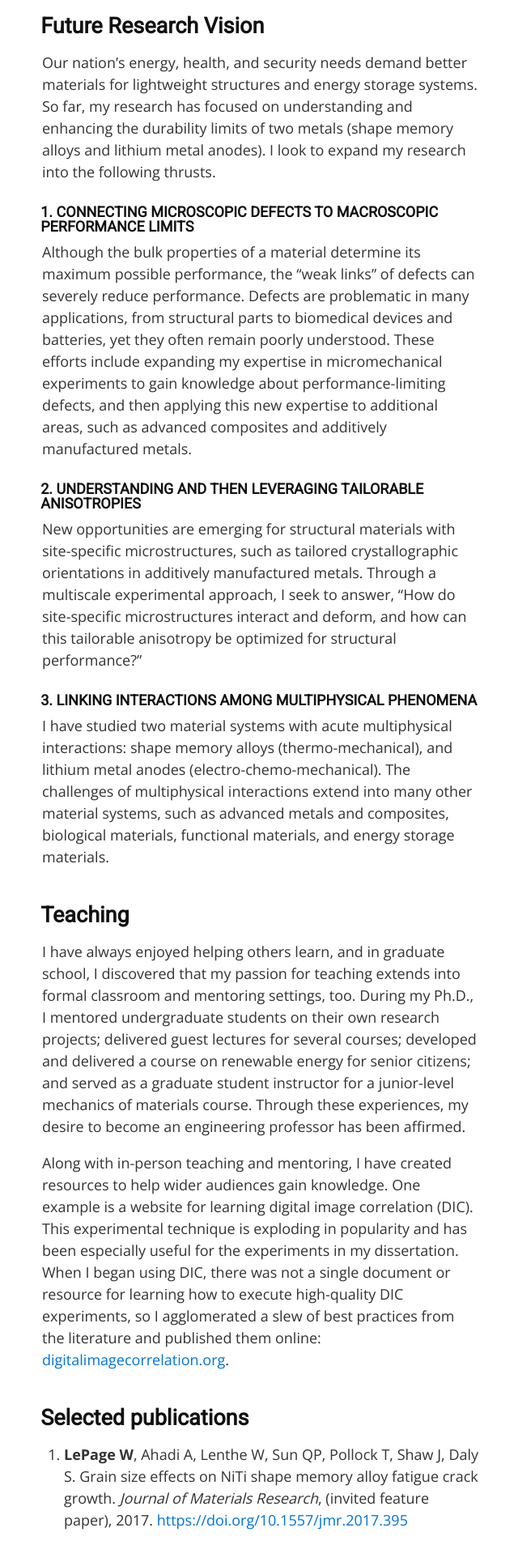
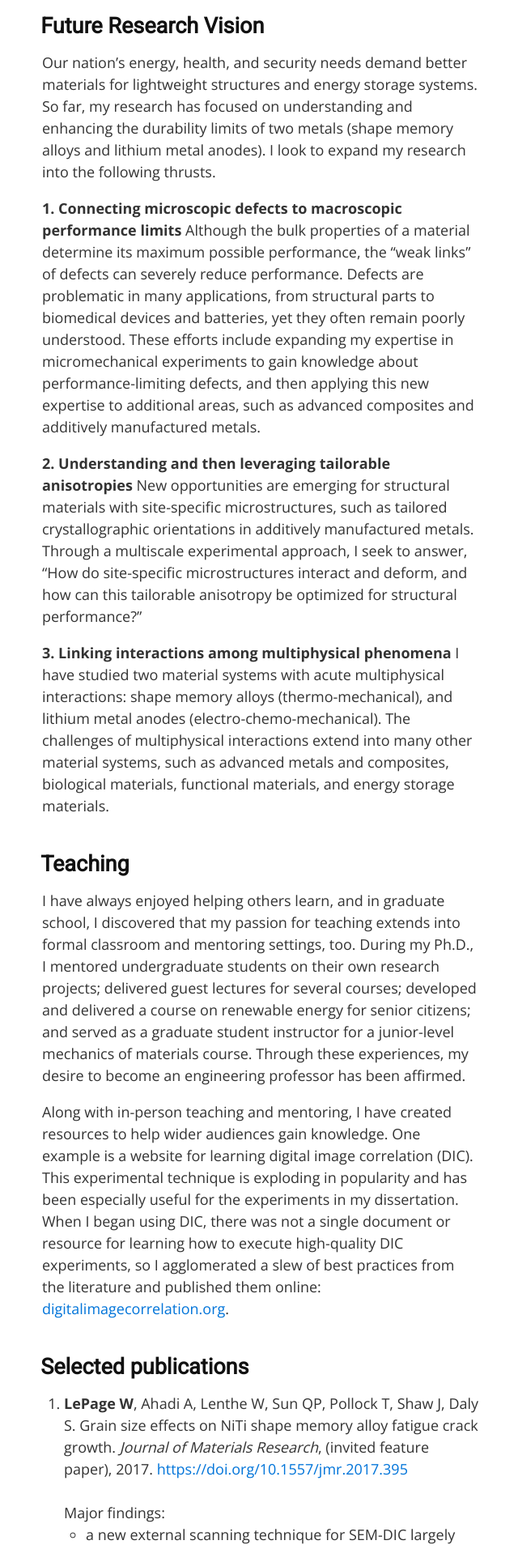
Before and after one commit to wlepage/wlepage.github.io, a Jekyll site: the page built from index.md, in a window 1280 px wide. Shown: the part 1506-3419 px from the top of the page at 81% size, without its empty margins (318-958 px from the left). Built offline with Jekyll 4.4.1, drawn with Linux system fonts in a browser that asks for light colours.

```diff
--- a/index.md
+++ b/index.md
@@ -35,13 +35,13 @@ I am a Ph.D. student in Mechanical Engineering at the University of Michigan. Fo
 
 Our nation's energy, health, and security needs demand better materials for lightweight structures and energy storage systems. So far, my research has focused on understanding and enhancing the durability limits of two metals (shape memory alloys and lithium metal anodes). I look to expand my research into the following thrusts.
 
-### 1. Connecting microscopic defects to macroscopic performance limits
+__1. Connecting microscopic defects to macroscopic performance limits__
 Although the bulk properties of a material determine its maximum possible performance, the "weak links" of defects can severely reduce performance. Defects are problematic in many applications, from structural parts to biomedical devices and batteries, yet they often remain poorly understood. These efforts include expanding my expertise in micromechanical experiments to gain knowledge about performance-limiting defects, and then applying this new expertise to additional areas, such as advanced composites and additively manufactured metals.
 
-### 2. Understanding and then leveraging tailorable anisotropies
+__2. Understanding and then leveraging tailorable anisotropies__
 New opportunities are emerging for structural materials with site-specific microstructures, such as tailored crystallographic orientations in additively manufactured metals. Through a multiscale experimental approach, I seek to answer, "How do site-specific microstructures interact and deform, and how can this tailorable anisotropy be optimized for structural performance?"
 
-### 3. Linking interactions among multiphysical phenomena
+__3. Linking interactions among multiphysical phenomena__
 I have studied two material systems with acute multiphysical interactions: shape memory alloys (thermo-mechanical), and lithium metal anodes (electro-chemo-mechanical). The challenges of multiphysical interactions extend into many other material systems, such as advanced metals and composites, biological materials, functional materials, and energy storage materials.
 
 ## Teaching
```
